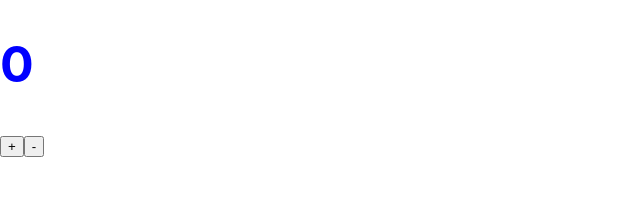
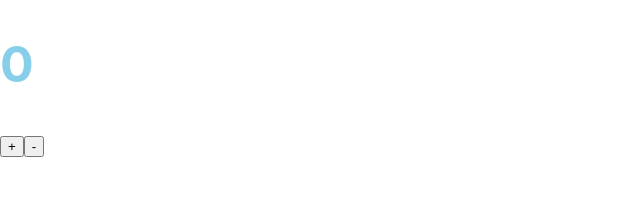
Before and after one commit to somesanity/webHook, a React (Create React App) app: page / in a window 1280 px wide. Shown: the top 207 px of the page, without its empty margins (0-640 px from the left). Built offline with nearby package versions, Linux system fonts and the light colour scheme.

Commit message:
change color to skyblue

```diff
--- a/src/App.css
+++ b/src/App.css
@@ -1,4 +1,4 @@
 body {
   font-size: 25px;
-  color: blue;
+  color: skyblue;
 }
```
